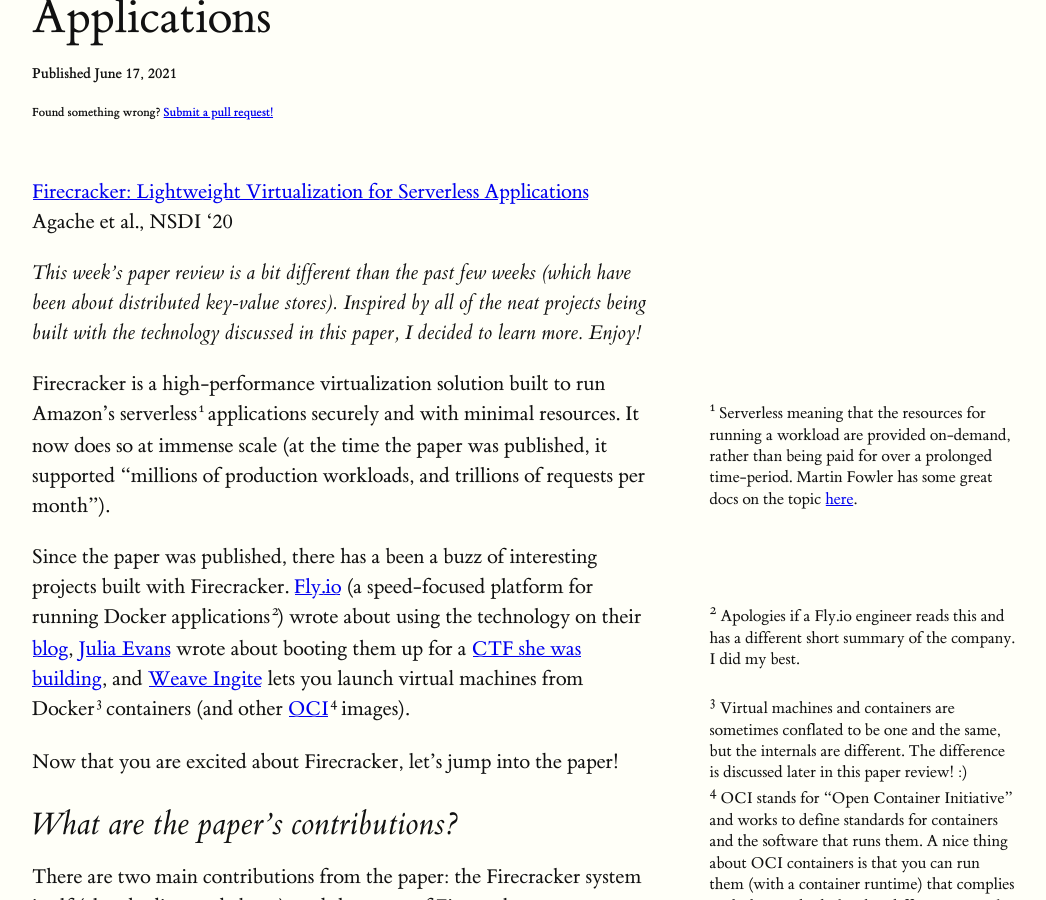
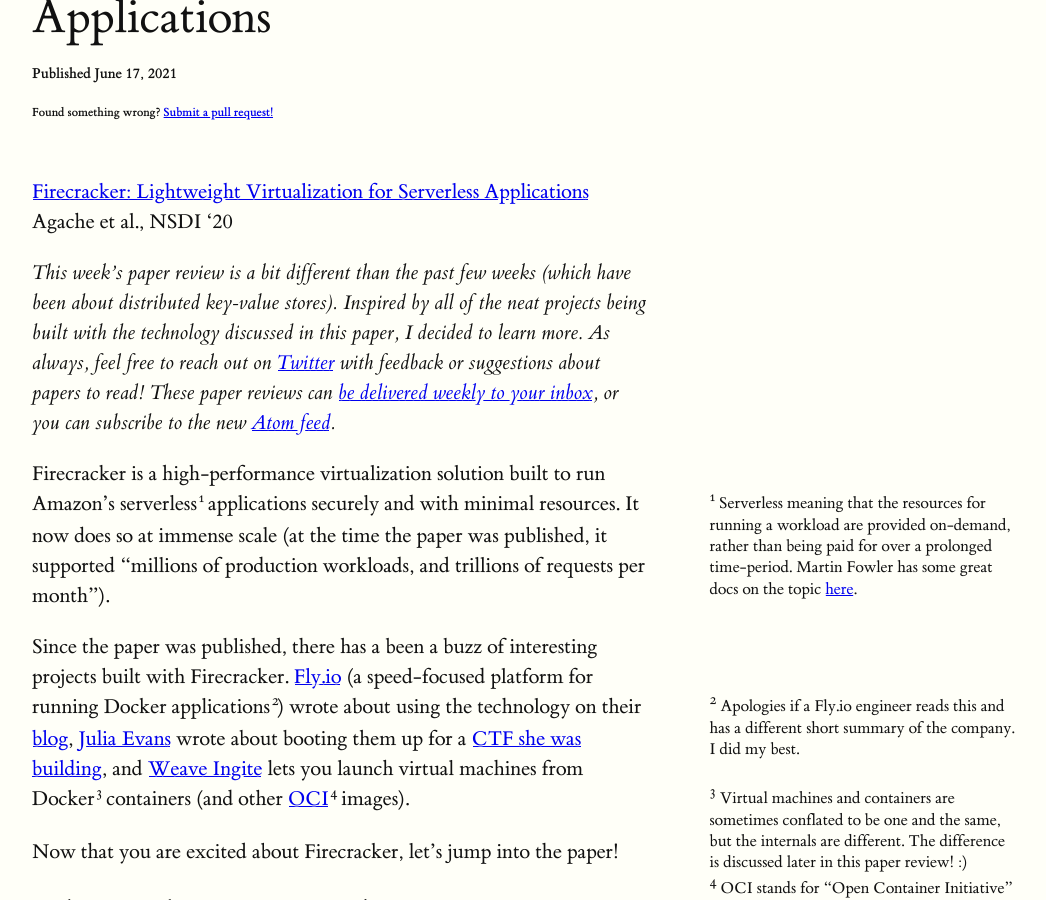
Before and after one commit to mlerner/mlerner.github.io, a Jekyll site: the page built from _posts/2021-06-17-firecracker-lightweight-virtualization-for-serverless-applications.md, in a window 1280 px wide and 900 px high, scrolled down 304 px. Shown: the whole window, without its empty margins (128-1174 px from the left). Built offline with Jekyll 4.4.1, drawn with Linux system fonts in a browser that asks for light colours.

Commit message:
Update with firecracker comment

```diff
--- a/_posts/2021-06-17-firecracker-lightweight-virtualization-for-serverless-applications.md
+++ b/_posts/2021-06-17-firecracker-lightweight-virtualization-for-serverless-applications.md
@@ -6,7 +6,7 @@ categories:
 
 [Firecracker: Lightweight Virtualization for Serverless Applications](https://www.usenix.org/conference/nsdi20/presentation/agache) Agache et al., NSDI '20
 
-_This week's paper review is a bit different than the past few weeks (which have been about distributed key-value stores). Inspired by all of the neat projects being built with the technology discussed in this paper, I decided to learn more. Enjoy!_
+_This week's paper review is a bit different than the past few weeks (which have been about distributed key-value stores). Inspired by all of the neat projects being built with the technology discussed in this paper, I decided to learn more. As always, feel free to reach out on [Twitter](https://twitter.com/micahlerner) with feedback or suggestions about papers to read! These paper reviews can [be delivered weekly to your inbox](https://tinyletter.com/micahlerner/), or you can subscribe to the new [Atom feed](https://www.micahlerner.com/feed.xml)._
 
 Firecracker is a high-performance virtualization solution built to run Amazon's serverless{% sidenote 'serverless' 'Serverless meaning that the resources for running a workload are provided on-demand, rather than being paid for over a prolonged time-period. Martin Fowler has some great docs on the topic [here](https://martinfowler.com/articles/serverless.html).'%} applications securely and with minimal resources. It now does so at immense scale (at the time the paper was published, it supported "millions of production workloads, and trillions of requests per month").
 
```
